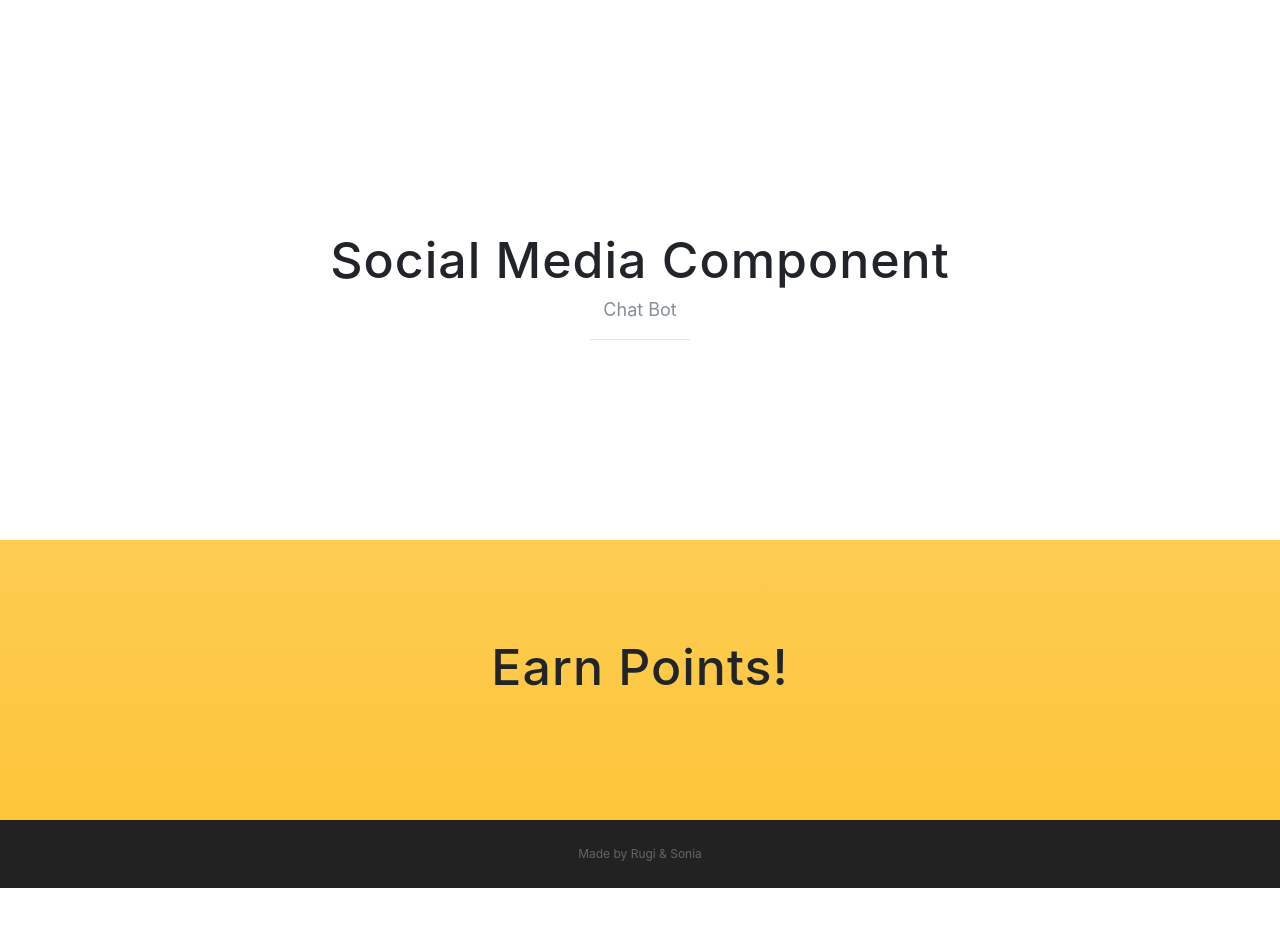
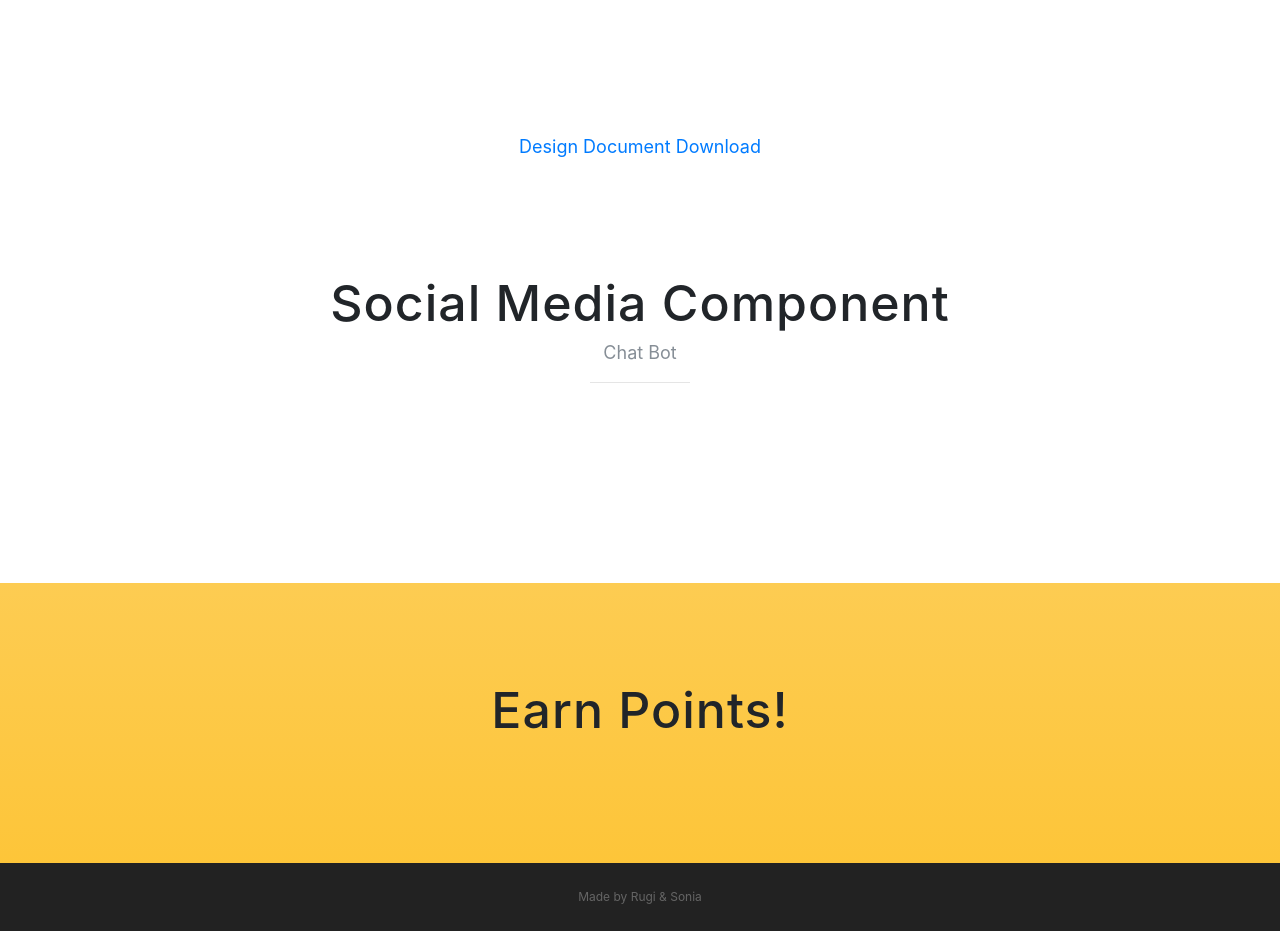
Before and after one commit to danielscake/fiveways, a website with bundled scripts: page index.html in a window 1280 px wide. Shown: the part 2700-3631 px from the top of the page. Before the commit the page ends 3588 px from the top, so only its background shows below. Built offline with nearby package versions, Linux system fonts and the light colour scheme; a script that the page names is missing; files whose address does not match are found by name; a web font is replaced by a local one.

Commit message:
added document download

```diff
--- a/index.html
+++ b/index.html
@@ -106,6 +106,10 @@
             </div>
         </div>
     </section>
+    <div class="col-lg-12 my-auto section-heading text-center">
+        <p> <a href="assetz/5-Ways-Game-Design-Document%20(1).pdf" download> Design Document Download</a></p>
+
+    </div>
     <section class="features" id="features">
         <div class="section-heading text-center">
             <h2>Social Media Component </h2>
@@ -114,7 +118,8 @@
         </div>
         <div style="display:flex;justify-content:center;align-items:center;">
             <div>
-      <script type='text/javascript' src='https://app.botsociety.io/js/lib/embedsoc.js'></script><a class='botsoc' href='https://app.botsociety.io/emb/59cee1bc677a0c0d004b1ff6?p=' target='medium'></a>
+                <script type='text/javascript' src='https://app.botsociety.io/js/lib/embedsoc.js'></script>
+                <a class='botsoc' href='https://app.botsociety.io/emb/59cee1bc677a0c0d004b1ff6?p=' target='medium'></a>
             </div>
         </div>
     </section>
```
Also changed, not shown: css/new-age.css (line endings or trailing spaces), 1 other file. Lines whose indentation alone changed are shown as unchanged.
